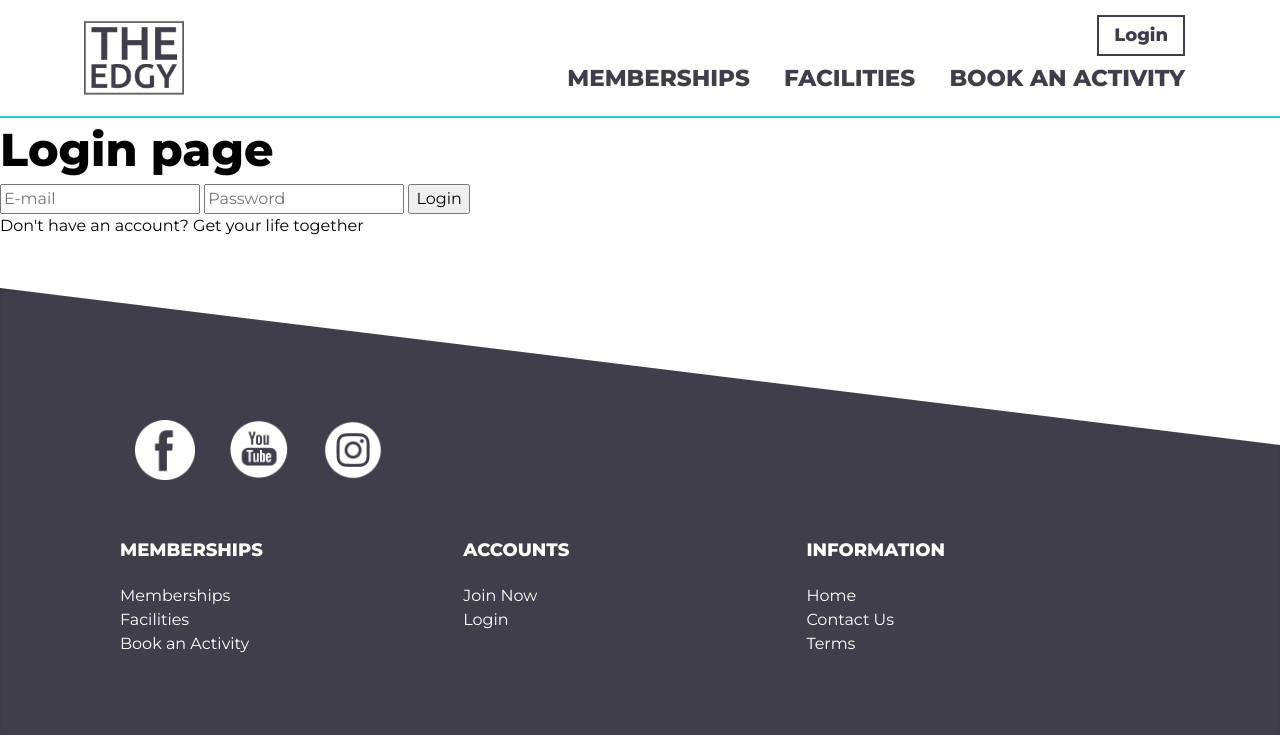
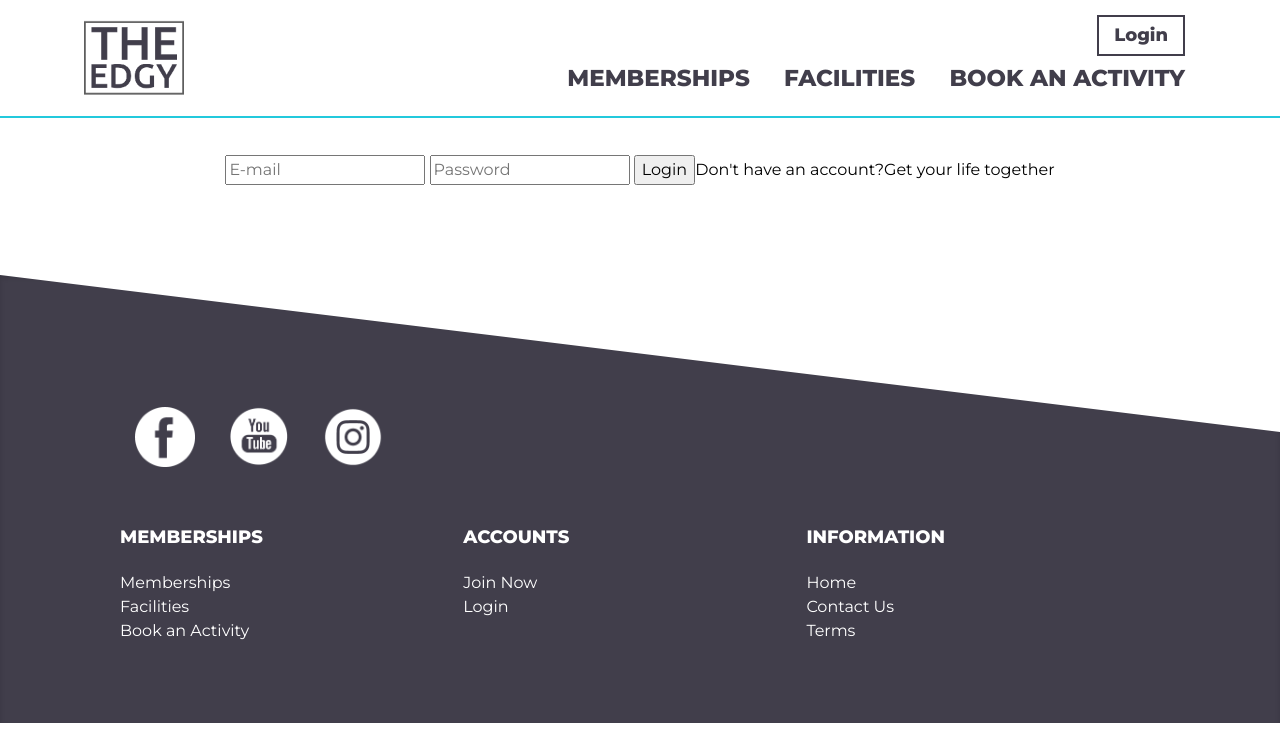
Before and after one commit to spookycouch/comp2913_sep, a Node server app: page /login in a window 1280 px wide. Shown: the top 735 px of the page. Run offline with Node 20, Linux system fonts and the light colour scheme; some libraries are stand-ins or nearby versions.

Commit message:
implementation: iter 1 internmitent push

```diff
--- /dev/null
+++ b/src/web_app/src/css/components/_login.scss
@@ -0,0 +1,9 @@
+// Login page styling
+
+
+.login {
+    display: flex;
+    align-items: center;
+    justify-content: center;
+    padding: 40px 0;
+}
--- a/src/web_app/src/css/main.css
+++ b/src/web_app/src/css/main.css
@@ -814,6 +814,19 @@ ul {
   .pricing-table__option {
     width: 90%;
   }
+}
+
+.login {
+  display: -webkit-box;
+  display: -ms-flexbox;
+  display: flex;
+  -webkit-box-align: center;
+      -ms-flex-align: center;
+          align-items: center;
+  -webkit-box-pack: center;
+      -ms-flex-pack: center;
+          justify-content: center;
+  padding: 40px 0;
 }
 
 .gallery {
--- a/src/web_app/src/css/main.scss
+++ b/src/web_app/src/css/main.scss
@@ -1,6 +1,5 @@
 // fonts
 @import url('https://fonts.googleapis.com/css?family=Montserrat:400,800&display=swap');
-
 
 // libs
 @import "libs/vars";
@@ -11,6 +10,7 @@
 @import "components/footer";
 @import "components/landing";
 @import "components/memberships";
+@import "components/login";
 @import "components/gallery";
 @import "hamburgers/hamburgers.scss";
 
--- a/src/web_app/views/pages/login.ejs
+++ b/src/web_app/views/pages/login.ejs
@@ -1,7 +1,8 @@
 <%- include('../partials/head') %>
 
-<h1>Login page</h1>
+<div class="container">
 
+    <div class="login">
         <form method="POST">
 
             <input name="email" type="text" pattern="[a-z0-9._%+-]+@[a-z0-9.-]+\.[a-z]{2, 4}$" placeholder="E-mail"/>
@@ -12,5 +13,8 @@
         </form>
 
         Don't have an account? <a href="/register">Get your life together</a>
+    </div>
+</div>
+
 
 <%- include('../partials/foot') %>
--- a/src/web_app/views/partials/header.ejs
+++ b/src/web_app/views/partials/header.ejs
@@ -8,7 +8,7 @@
 
         <div class="header__content">
             <div class="header__login">
-                <a href="/login"><h3 class="login">Login</h3></a>
+                <a href="/login"><h3>Login</h3></a>
             </div>
             <div class="header__nav">
                 <ul class="nav__items">
```
Also changed, not shown: 1 other file. Lines whose indentation alone changed are shown as unchanged.
